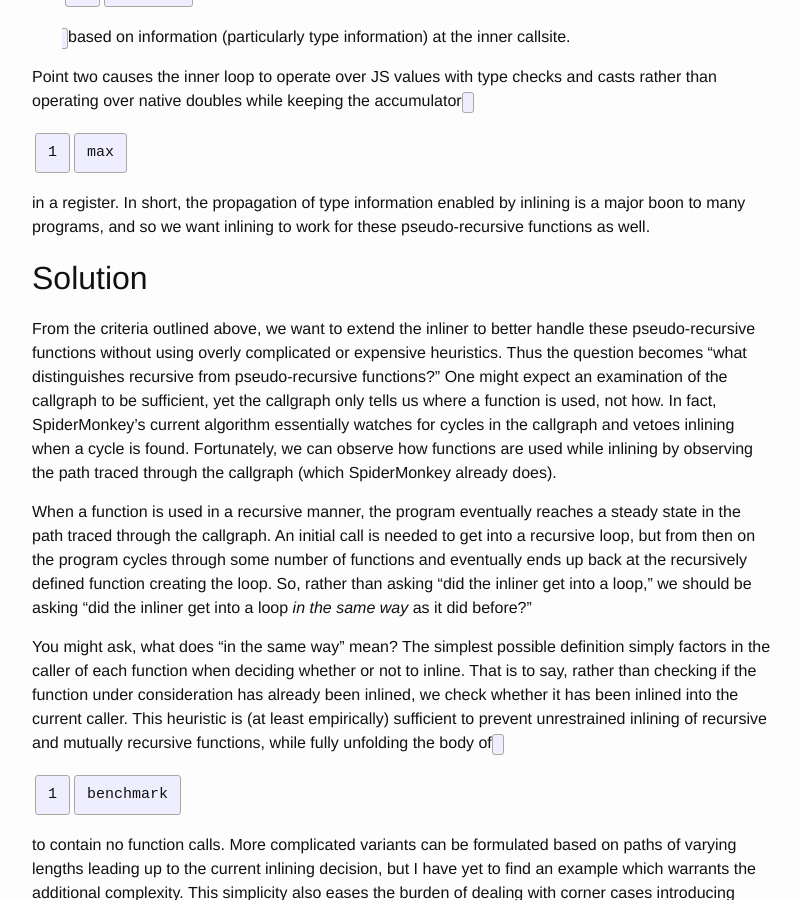
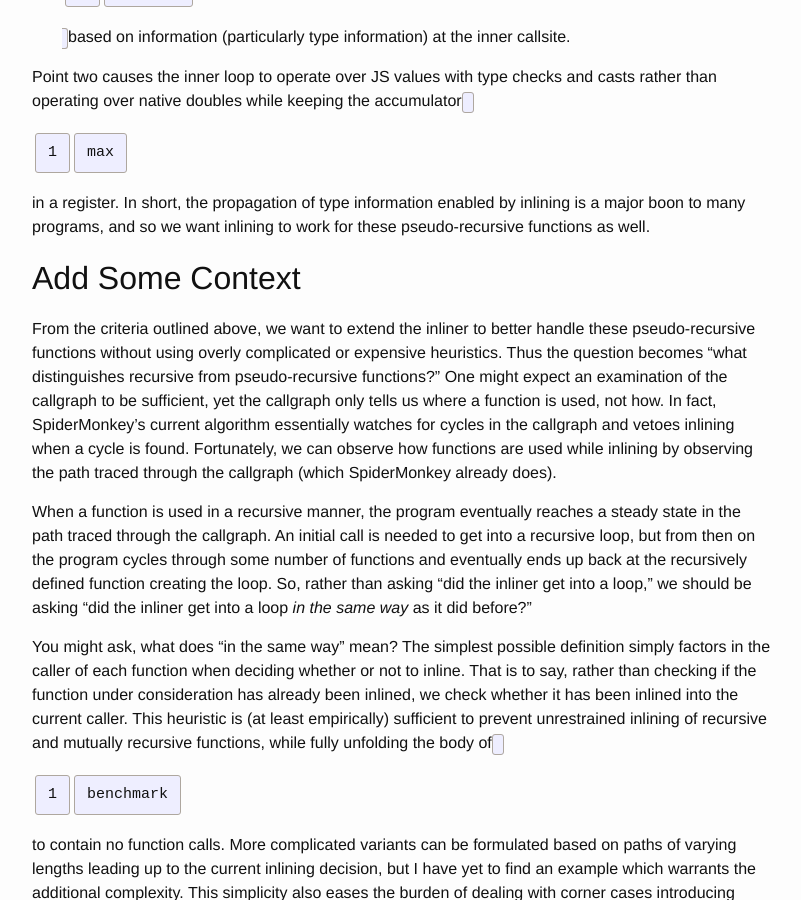
Before and after one commit to sabauma/sabauma.github.io, a Jekyll site: the page built from _posts/2015-04-24-inlining-in-spidermonkey.md, in a window 1280 px wide and 900 px high, scrolled down 1885 px. Shown: the whole window, without its empty margins (238-1039 px from the left). Built offline with Jekyll 4.4.1, drawn with Linux system fonts in a browser that asks for light colours.

Commit message:
Change title

```diff
--- a/_posts/2015-04-24-inlining-in-spidermonkey.md
+++ b/_posts/2015-04-24-inlining-in-spidermonkey.md
@@ -63,7 +63,7 @@ In short, the propagation of type information enabled by inlining is a major
 boon to many programs, and so we want inlining to work for these
 pseudo-recursive functions as well.
 
-Solution
+Add Some Context
 ---
 
 From the criteria outlined above, we want to extend the inliner to better handle
```
